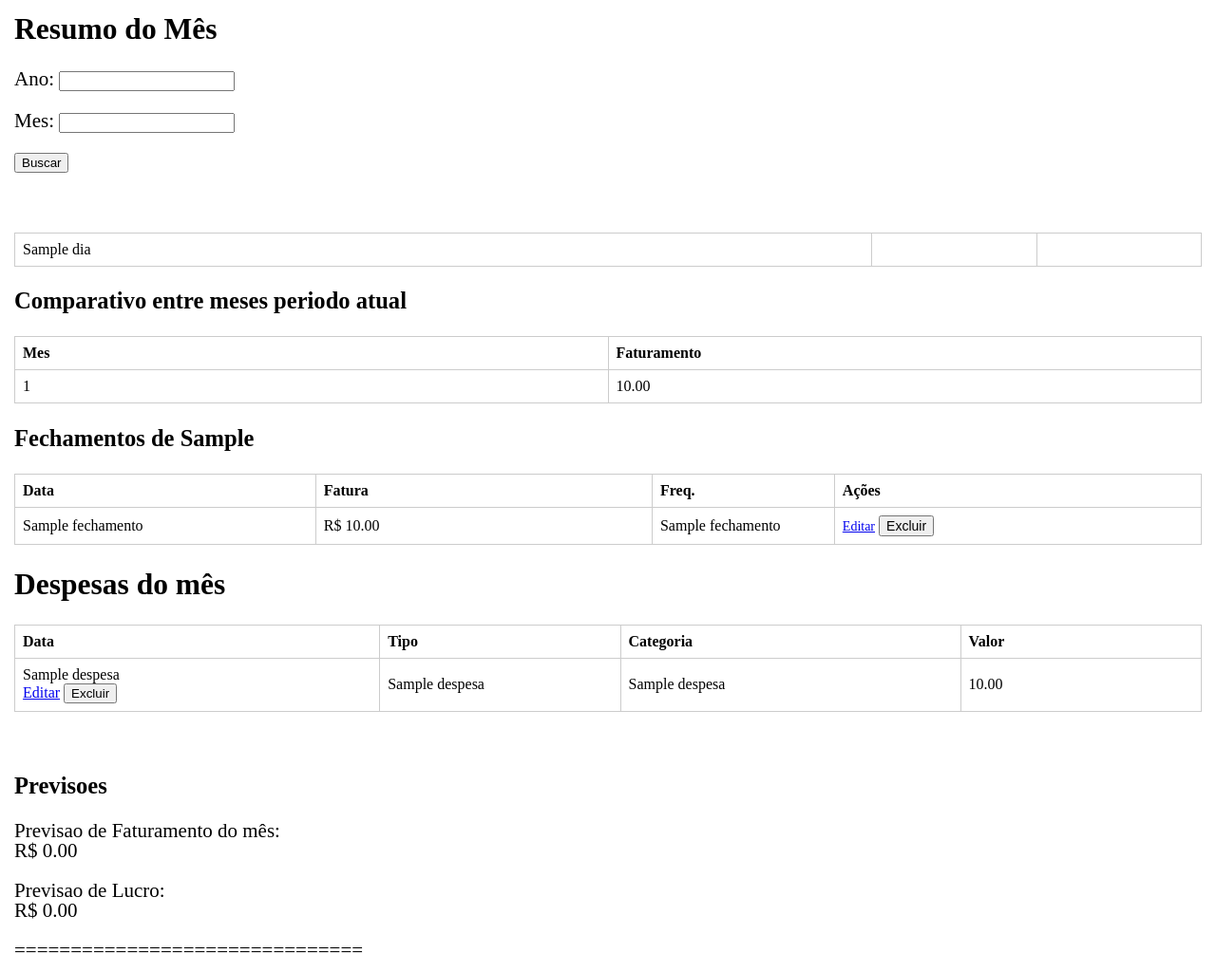
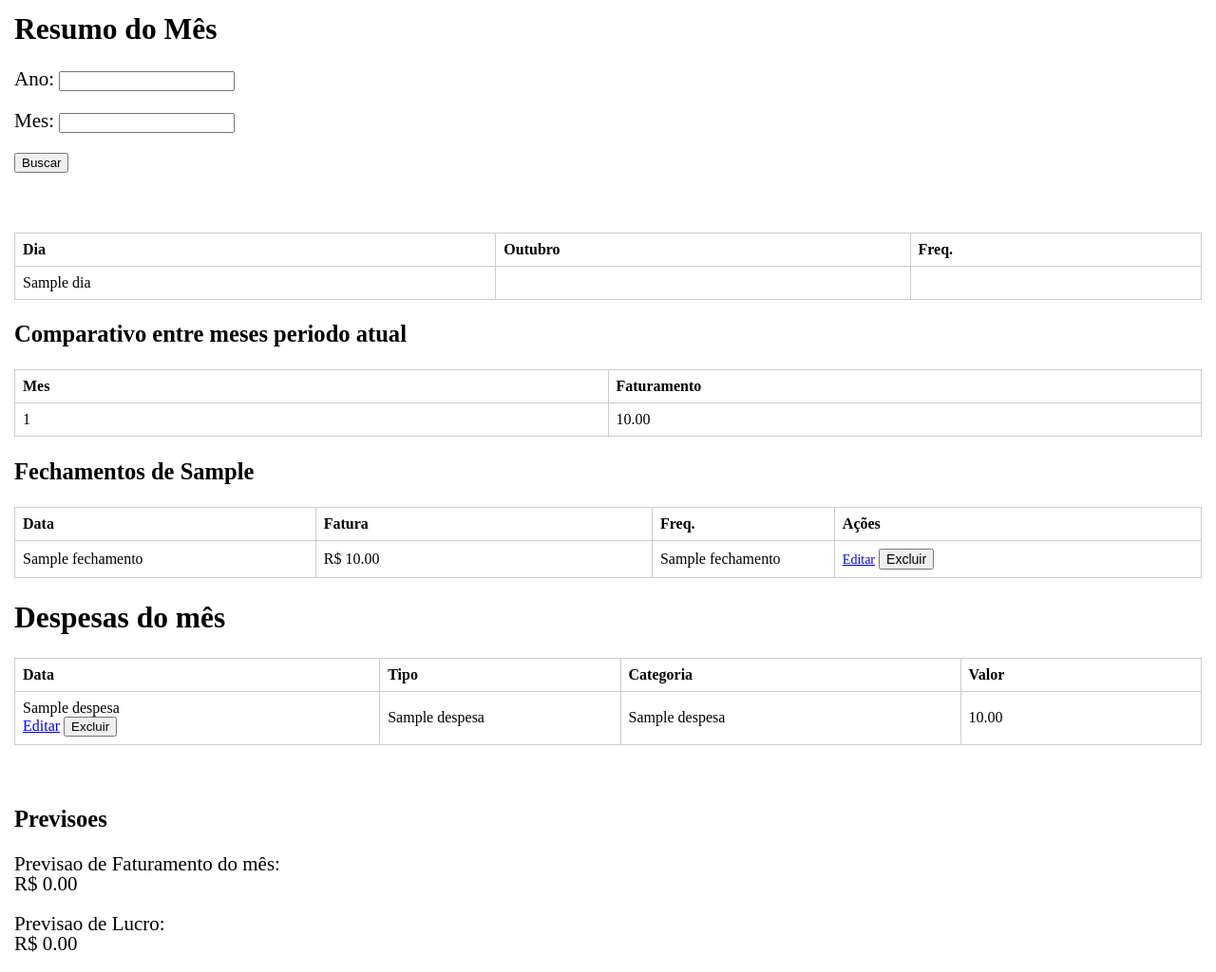
Before and after one commit to janilsonmathias-alt/Sistema-Academia, a Flask app: template templates/resumo.html in a window 1280 px wide. Shown: the top 1024 px of the page at 95% size. Run offline with Flask 3, Linux system fonts and the light colour scheme; the template is opened without the code that fills it: most values are stand-ins (such as "Sample title", 1, 10 or a date in 2020).

Commit message:
Atualizar o resumo.html

```diff
--- a/templates/resumo.html
+++ b/templates/resumo.html
@@ -74,8 +74,20 @@
 			<button type="submit">Buscar</button>
 		</form>
 
+        {% set nome_meses = [
+            'Janeiro','Fevereiro','Março','Abril','Maio','Junho',
+            'Julho','Agosto','Setembro','Outubro','Novembro','Dezembro'
+        ] %}
+
         <div class="quadro_scroll">
             <table class = "quadro_mensal">
+                <tr>
+                    <th>Dia</th>
+                    {% for mes in meses %}
+                        <th>{{ nome_meses[mes[5,7] | int - 1] }}</th>
+                        <th>Freq.</th>
+                    {% endfor %}
+                </tr>
 
                 {% for dia in dias %}
                 <tr>
```
